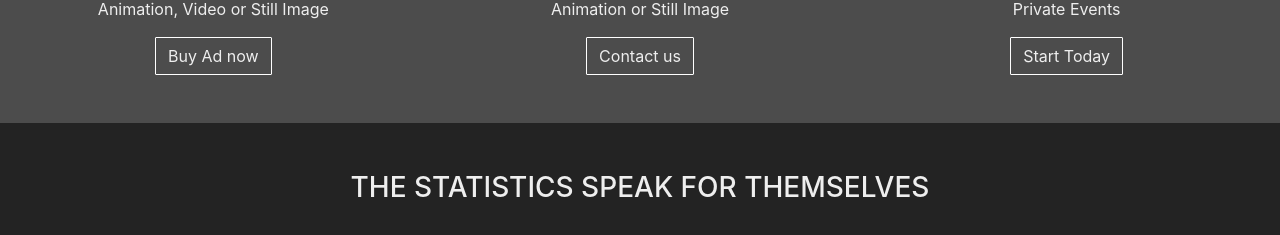
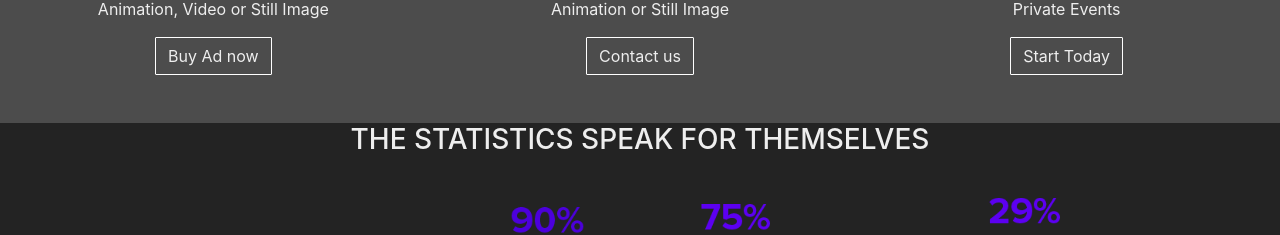
Before and after one commit to jonathans199/ledtruckmedia.com, a Vue app: page / in a window 1280 px wide. Shown: the part 677-912 px from the top of the page. Built offline with nearby package versions, Linux system fonts and the light colour scheme.

Commit message:
some changes

```diff
--- a/src/components/Home.vue
+++ b/src/components/Home.vue
@@ -59,7 +59,7 @@
     <b-container col-12>
       <b-row>
         <b-col>
-          <h3 class="my-5 statistics__title">THE STATISTICS SPEAK FOR THEMSELVES</h3>
+          <h3 class="my-4git  statistics__title">THE STATISTICS SPEAK FOR THEMSELVES</h3>
         </b-col>
       </b-row>
       <b-row class="text-center">
@@ -312,6 +312,7 @@ export default {
 }
 
 .divider-1 {
+  padding-bottom: 20px;
   height: 35rem;
   background-image: url("https://i.ytimg.com/vi/EDlBV8gZS4U/maxresdefault.jpg");
   color: #eee;
```
